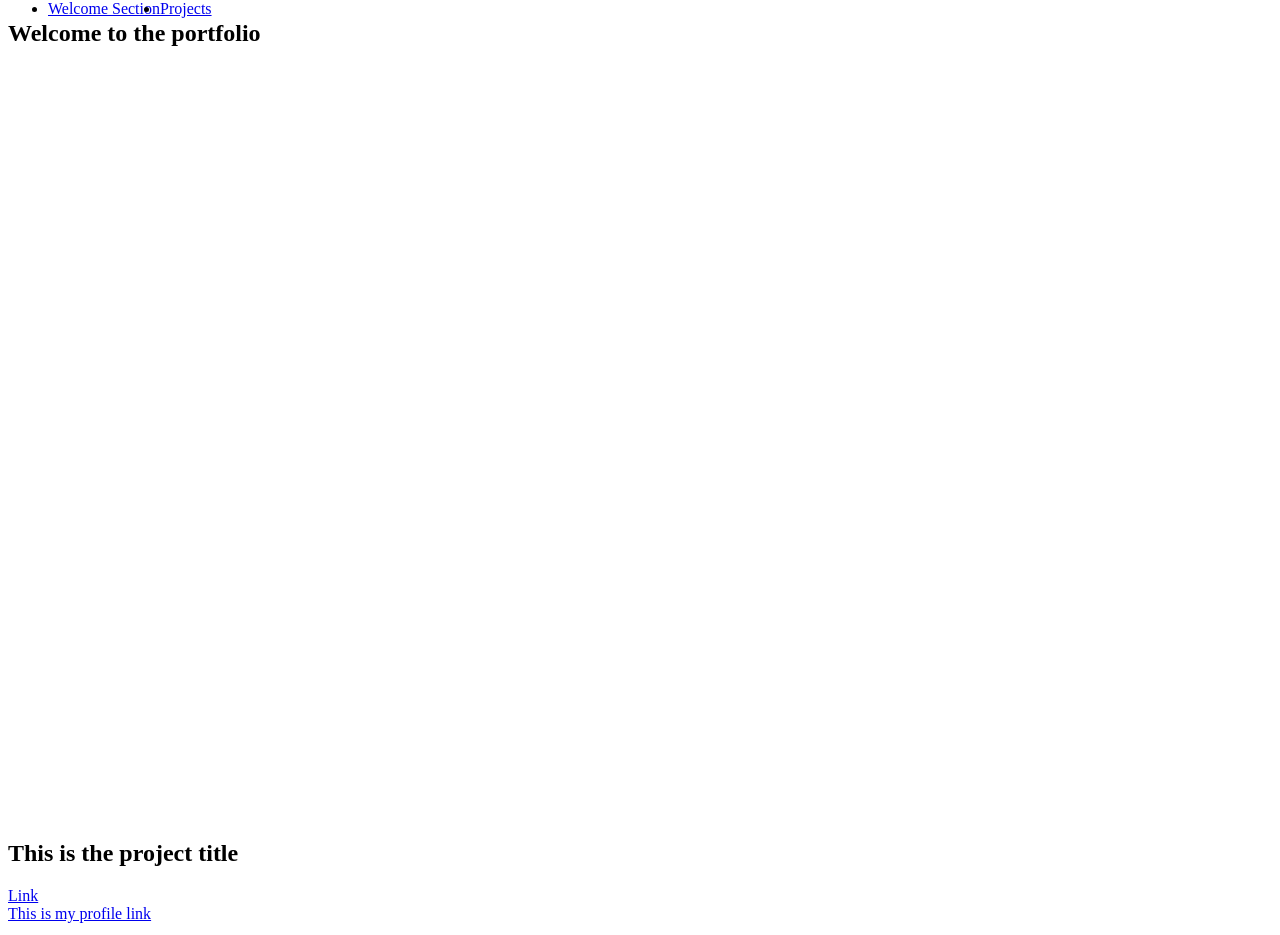
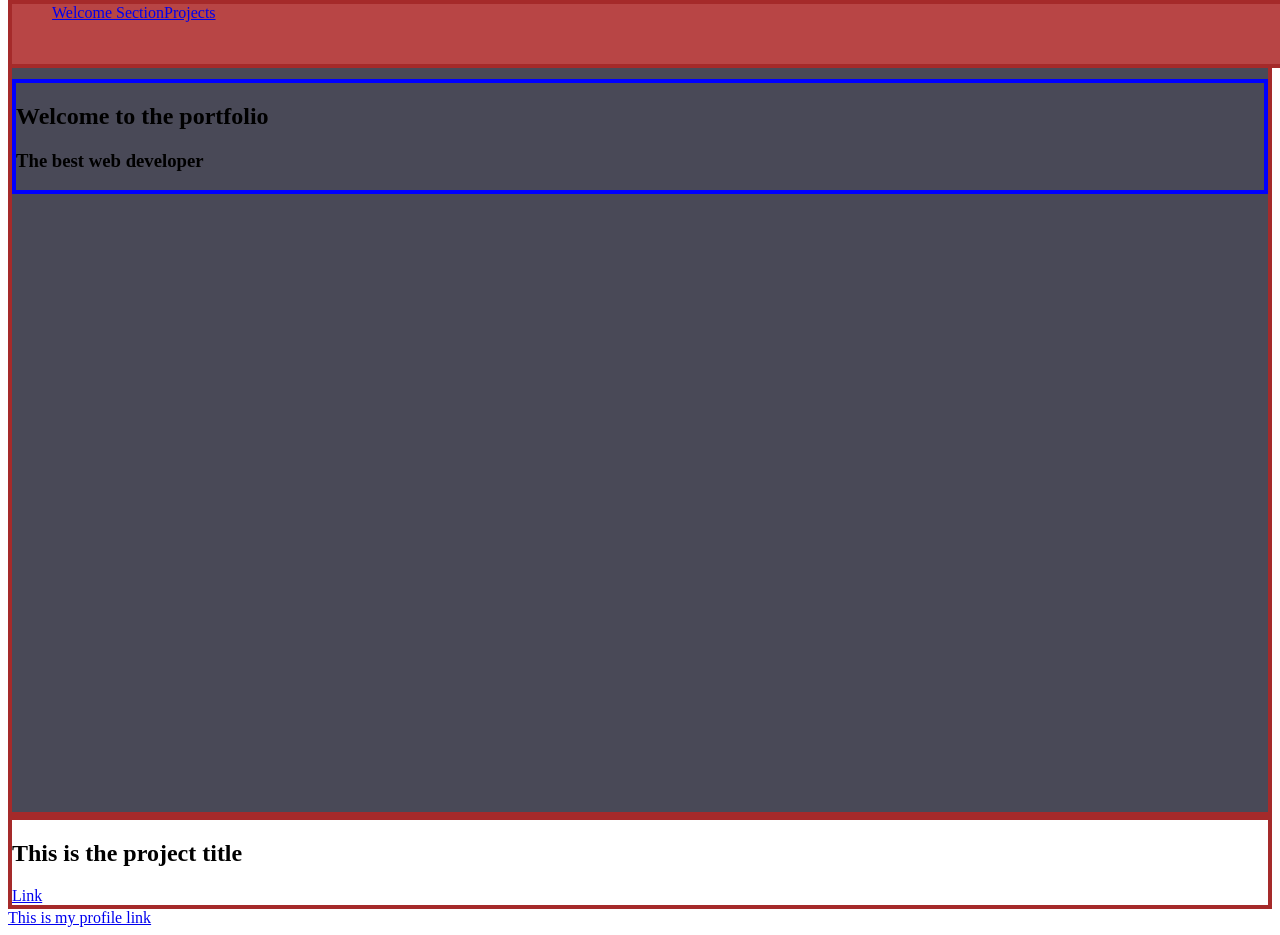
Before and after one commit to yersel500/francisco_yersel, a plain HTML site: page index.html in a window 1280 px wide. Drawn offline with Linux system fonts and the light colour scheme.

Commit message:
commit 11

```diff
--- a/css/style.css
+++ b/css/style.css
@@ -4,17 +4,45 @@
     }
 }
 
-#welcome-section {
-    height: 100vh;
-}
 
 #navbar {
+    border: 4px solid brown;
     position: fixed;
     top: 0;
     width: 100%;
+    height: 60px;
+    background-color: rgb(184, 69, 69);
+
   }
 
 ul {
     display: flex;
     margin: 0;
+    list-style: none;
+    text-align: end;
+    color: white;
 }
+
+#welcome-section {
+    border: 4px solid brown;
+    height: 100vh;
+    background-color: rgb(73, 73, 87);
+    margin: auto;
+}
+
+.welcome {
+    border: 4px solid blue;
+    align-items: center;
+    justify-content: center;
+}
+
+
+
+h2 {
+    align-items: center;
+    justify-content: center;
+}
+
+#projects {
+    border: 4px solid brown;
+}
--- a/index.html
+++ b/index.html
@@ -24,7 +24,12 @@
     </nav>
 
     <section id="welcome-section">
-      <h1>Welcome to the portfolio</h1>
+        <h2>Welcome to the portfolio</h2>
+        <div class="welcome">
+          <h2>Welcome to the portfolio</h2>
+          <h3>The best web developer</h3>
+      </div>
+
     </section>
 
 
```
